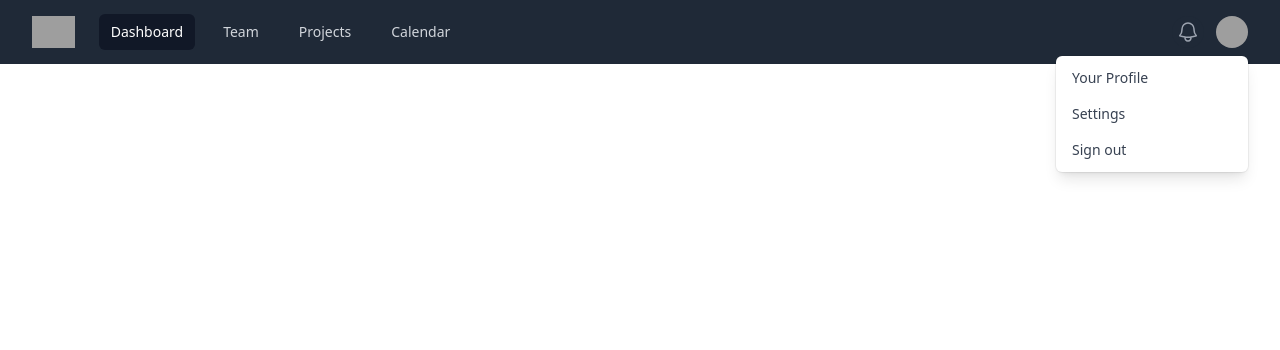
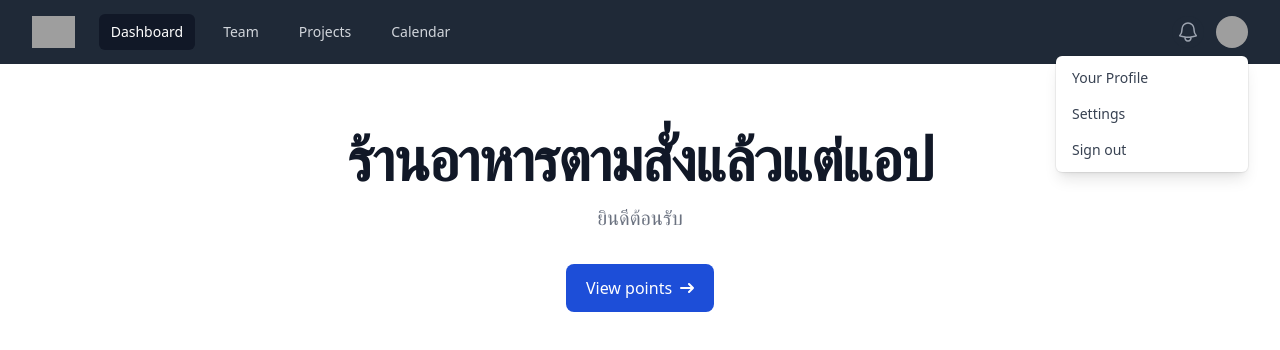
Before and after one commit to japan0101/WebProProject, a Nuxt app: page / in a window 1280 px wide. Shown: the top 350 px of the page. Built offline with nearby package versions, Linux system fonts and the light colour scheme; no server answers; grey boxes are pictures that could not be loaded.

Commit message:
Landing page Jumbotron

```diff
--- a/pages/index.vue
+++ b/pages/index.vue
@@ -1,13 +1,77 @@
 <script>
-  import Navbar from "~/components/Navbar.vue";
+import Navbar from "~/components/Navbar.vue";
 </script>
+<script setup>
+import { ref, reactive } from 'vue';
+const count = ref(0)
+</script>
+<template>
+  <div>
+    <Navbar />
 
-<template>
-  <Navbar/>
+    <section class="bg-white dark:bg-gray-900">
+      <div class="py-8 px-4 mx-auto max-w-screen-xl text-center lg:py-16">
+        <h1
+          class="mb-4 text-4xl font-extrabold tracking-tight leading-none text-gray-900 md:text-5xl lg:text-6xl dark:text-white">
+          ร้านอาหารตามสั่งแล้วแต่แอป</h1>
+        <p class="mb-8 text-lg font-normal text-gray-500 lg:text-xl sm:px-16 lg:px-48 dark:text-gray-400">
+          ยินดีต้อนรับ</p>
+        <div class="flex flex-col space-y-4 sm:flex-row sm:justify-center sm:space-y-0">
+          <a href="#" v-if="jsonData.name == 'John Doe'"
+            class="inline-flex justify-center items-center py-3 px-5 text-base font-medium text-center
+            text-white rounded-lg bg-blue-700 hover:bg-blue-800 focus:ring-4 focus:ring-blue-300 dark:focus:ring-blue-900">
+            สมัครสมาชิกเลย!!
+            <svg class="w-3.5 h-3.5 ms-2 rtl:rotate-180" aria-hidden="true" xmlns="http://www.w3.org/2000/svg" fill="none"
+              viewBox="0 0 14 10">
+              <path stroke="currentColor" stroke-linecap="round" stroke-linejoin="round" stroke-width="2"
+                d="M1 5h12m0 0L9 1m4 4L9 9" />
+            </svg>
+          </a>
+          <a href="#" v-else
+            class="inline-flex justify-center items-center py-3 px-5 text-base font-medium text-center
+            text-white rounded-lg bg-blue-700 hover:bg-blue-800 focus:ring-4 focus:ring-blue-300 dark:focus:ring-blue-900">
+            View points
+            <svg class="w-3.5 h-3.5 ms-2 rtl:rotate-180" aria-hidden="true" xmlns="http://www.w3.org/2000/svg" fill="none"
+              viewBox="0 0 14 10">
+              <path stroke="currentColor" stroke-linecap="round" stroke-linejoin="round" stroke-width="2"
+                d="M1 5h12m0 0L9 1m4 4L9 9" />
+            </svg>
+          </a>
+          <a href="#" v-if="jsonData.name == 'John Doe'"
+            class="py-3 px-5 sm:ms-4 text-sm font-medium text-gray-900 focus:outline-none bg-white rounded-lg border border-gray-200 hover:bg-gray-100 hover:text-blue-700 focus:z-10 focus:ring-4 focus:ring-gray-100 dark:focus:ring-gray-700 dark:bg-gray-800 dark:text-gray-400 dark:border-gray-600 dark:hover:text-white dark:hover:bg-gray-70">
+            เข้าสู่ระบบ
+          </a>
+        </div>
+      </div>
+    </section>
+
+  </div>
 </template>
 
 <script>
+import axios from 'axios';
 export default {
-  name: 'IndexPage'
+  data() {
+    return {
+      jsonData: []  // Initialize an empty array to store the fetched JSON data
+    };
+  },
+  created() {
+    // Fetch data from PHP file when the component is created
+    this.fetchData();
+  },
+  methods: {
+    async fetchData() {
+      try {
+        // Make an HTTP GET request to the PHP file
+        const response = await axios.get('/api/backend/test.php');
+
+        // Assign the fetched JSON data to the component's data property
+        this.jsonData = response.data;
+      } catch (error) {
+        console.error('Error fetching data:', error);
+      }
+    }
+  }
 }
 </script>
```
